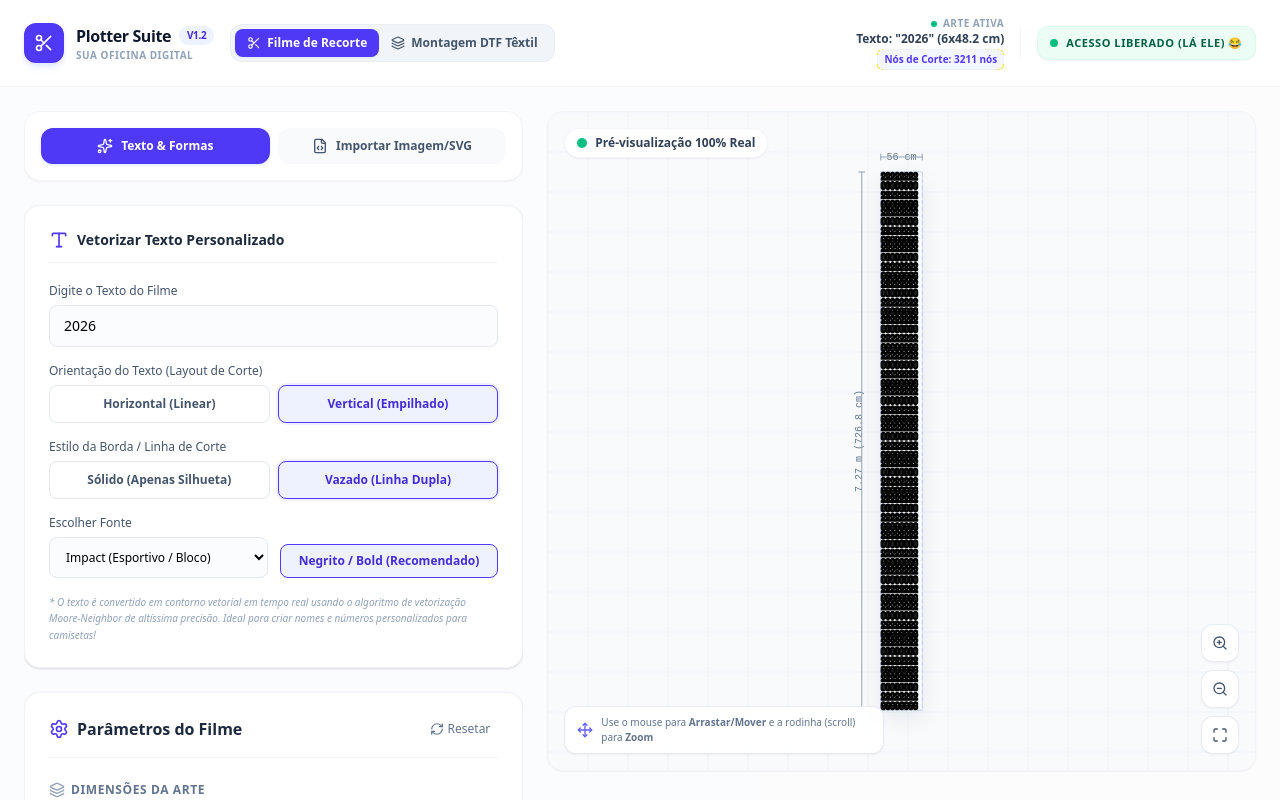
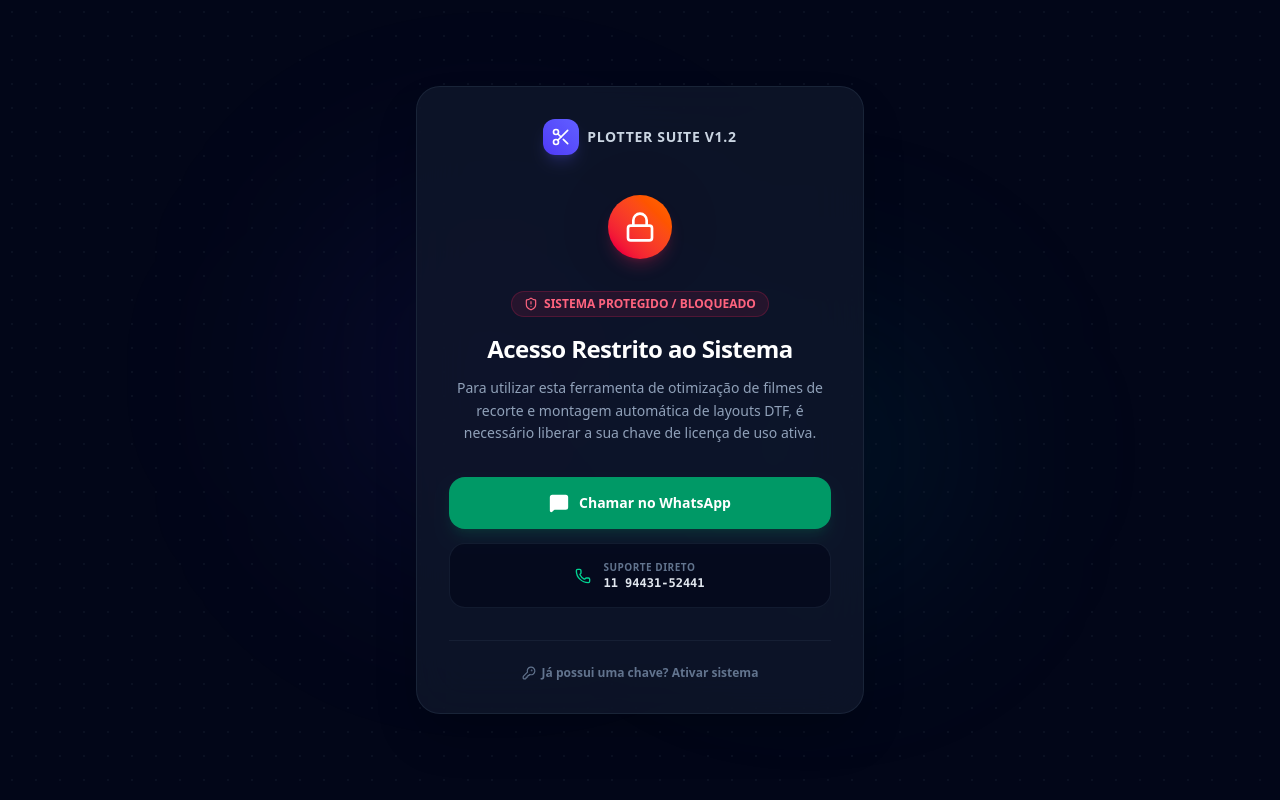
Before and after one commit to sander2026dex/eusoualex, a React (Vite) app: page / in a window 1280 px wide. Shown: the top 800 px of the page. Built offline with nearby package versions, Linux system fonts and the light colour scheme.

Commit message:
feat: add passcode-based access control to application
Implement a locking mechanism that requires a valid passcode to access the application features, stored in local storage to persist user sessions.

```diff
--- a/src/App.tsx
+++ b/src/App.tsx
@@ -12,7 +12,7 @@ import LandingPage from './components/LandingPage';
 import DtfNestingTool from './components/DtfNestingTool';
 import { auth, signOut, User } from './lib/firebase';
 import { onAuthStateChanged } from 'firebase/auth';
-import { Scissors, HelpCircle, Layers, FileCode, Sparkles, LogOut, User as UserIcon } from 'lucide-react';
+import { Scissors, HelpCircle, Layers, FileCode, Sparkles, LogOut, User as UserIcon, Lock, MessageSquare, Phone, ShieldAlert, KeyRound } from 'lucide-react';
 
 const DEFAULT_PARAMS: NestingParams = {
   artworkWidthCm: 12,
@@ -26,6 +26,13 @@ const DEFAULT_PARAMS: NestingParams = {
 };
 
 export default function App() {
+  const [isAppLocked, setIsAppLocked] = useState(() => {
+    return localStorage.getItem('app_unlocked') !== 'true';
+  });
+  const [passcode, setPasscode] = useState('');
+  const [passcodeError, setPasscodeError] = useState(false);
+  const [showPasscodeInput, setShowPasscodeInput] = useState(false);
+
   const [user, setUser] = useState<any>({
     displayName: 'Membro Comunidade DTF',
     email: 'membro@comunidade.com',
@@ -128,6 +135,138 @@ export default function App() {
       }
     }
   };
+
+  const handleUnlock = () => {
+    const cleanKey = passcode.trim().replace(/\s+/g, '');
+    if (cleanKey === '119443152441' || cleanKey.toUpperCase() === 'LIBERAR' || cleanKey.toUpperCase() === 'DTF2026' || cleanKey.toUpperCase() === 'ADMIN') {
+      localStorage.setItem('app_unlocked', 'true');
+      setIsAppLocked(false);
+    } else {
+      setPasscodeError(true);
+      setTimeout(() => setPasscodeError(false), 2200);
+    }
+  };
+
+  if (isAppLocked) {
+    return (
+      <div className="min-h-screen bg-slate-950 text-slate-100 flex items-center justify-center p-4 relative overflow-hidden font-sans">
+        {/* Glowing background highlights */}
+        <div className="absolute top-1/4 left-1/4 w-[350px] h-[350px] bg-indigo-600/10 rounded-full blur-[110px] pointer-events-none"></div>
+        <div className="absolute bottom-1/4 right-1/4 w-[300px] h-[300px] bg-cyan-600/10 rounded-full blur-[100px] pointer-events-none"></div>
+
+        {/* Dot pattern */}
+        <div className="absolute inset-0 bg-[radial-gradient(#1e293b_1px,transparent_1px)] [background-size:24px_24px] opacity-30 pointer-events-none"></div>
+
+        <div className="w-full max-w-md bg-slate-900/80 backdrop-blur-xl border border-slate-800/80 rounded-3xl p-8 shadow-2xl relative z-10 text-center">
+
+          {/* Logo */}
+          <div className="flex items-center justify-center gap-2 mb-8">
+            <div className="w-9 h-9 rounded-xl bg-gradient-to-tr from-indigo-600 to-indigo-500 flex items-center justify-center text-white shadow-lg shadow-indigo-500/20">
+              <Scissors className="w-5 h-5" />
+            </div>
+            <span className="text-sm font-black tracking-wider text-slate-300 uppercase">Plotter Suite v1.2</span>
+          </div>
+
+          {/* Animated Lock Circle */}
+          <div className="relative w-20 h-20 mx-auto mb-6 flex items-center justify-center">
+            <div className="absolute inset-0 bg-rose-500/10 rounded-full animate-ping opacity-75"></div>
+            <div className="absolute inset-2 bg-gradient-to-tr from-rose-600 to-orange-500 rounded-full shadow-lg shadow-rose-500/20"></div>
+            <Lock className="w-8 h-8 text-white relative z-10" />
+          </div>
+
+          {/* Status Alert */}
+          <span className="inline-flex items-center gap-1.5 px-3 py-1 bg-rose-500/10 border border-rose-500/20 text-rose-400 text-xs font-black rounded-full mb-4">
+            <ShieldAlert className="w-3.5 h-3.5" />
+            SISTEMA PROTEGIDO / BLOQUEADO
+          </span>
+
+          {/* Locked Message */}
+          <h2 className="text-2xl font-black text-white tracking-tight mb-3">
+            Acesso Restrito ao Sistema
+          </h2>
+          <p className="text-sm text-slate-400 font-medium leading-relaxed mb-8">
+            Para utilizar esta ferramenta de otimização de filmes de recorte e montagem automática de layouts DTF, é necessário liberar a sua chave de licença de uso ativa.
+          </p>
+
+          {/* Contact Actions */}
+          <div className="space-y-3.5">
+            <a
+              href="https://wa.me/55119443152441?text=Olá!%20Gostaria%20de%20liberar%20meu%20acesso%20ao%20Gerador%20de%20Filmes%20de%20Recorte%20e%20DTF."
+              target="_blank"
+              rel="noopener noreferrer"
+              className="w-full bg-emerald-600 hover:bg-emerald-500 text-white font-black text-sm py-4 px-6 rounded-2xl shadow-lg shadow-emerald-600/15 hover:shadow-emerald-600/25 transition-all duration-150 flex items-center justify-center gap-2.5 cursor-pointer active:scale-95"
+            >
+              <MessageSquare className="w-5 h-5 fill-current" />
+              Chamar no WhatsApp
+            </a>
+
+            <div className="bg-slate-950/60 border border-slate-800/60 p-4 rounded-2xl flex items-center justify-center gap-3">
+              <Phone className="w-4 h-4 text-emerald-400 shrink-0" />
+              <div className="text-left">
+                <p className="text-[10px] text-slate-500 font-bold uppercase tracking-wider">Suporte Direto</p>
+                <p className="text-xs font-black text-slate-200 select-all font-mono">11 94431-52441</p>
+              </div>
+            </div>
+          </div>
+
+          {/* Admin Unlock Key Toggle */}
+          <div className="mt-8 pt-6 border-t border-slate-800/60">
+            {!showPasscodeInput ? (
+              <button
+                type="button"
+                onClick={() => setShowPasscodeInput(true)}
+                className="text-xs text-slate-500 hover:text-slate-300 font-black transition-colors flex items-center gap-1.5 mx-auto"
+              >
+                <KeyRound className="w-3.5 h-3.5" />
+                Já possui uma chave? Ativar sistema
+              </button>
+            ) : (
+              <div className="space-y-3">
+                <div className="relative">
+                  <input
+                    type="password"
+                    placeholder="Digite sua Chave de Acesso"
+                    value={passcode}
+                    onChange={(e) => setPasscode(e.target.value)}
+                    onKeyDown={(e) => {
+                      if (e.key === 'Enter') handleUnlock();
+                    }}
+                    className={`w-full bg-slate-950 border text-center text-sm font-bold text-white px-4 py-3 rounded-xl focus:outline-none transition-colors ${
+                      passcodeError
+                        ? 'border-rose-500 focus:border-rose-500 animate-pulse'
+                        : 'border-slate-800 focus:border-slate-700'
+                    }`}
+                  />
+                  {passcodeError && (
+                    <span className="absolute -bottom-5 left-0 right-0 text-[10px] text-rose-500 font-bold">
+                      Chave inválida. Tente novamente!
+                    </span>
+                  )}
+                </div>
+                <div className="flex gap-2 pt-2">
+                  <button
+                    type="button"
+                    onClick={() => setShowPasscodeInput(false)}
+                    className="flex-1 bg-slate-800 hover:bg-slate-700 text-slate-300 font-black text-xs py-2.5 px-3 rounded-xl transition-colors cursor-pointer"
+                  >
+                    Voltar
+                  </button>
+                  <button
+                    type="button"
+                    onClick={handleUnlock}
+                    className="flex-1 bg-indigo-600 hover:bg-indigo-500 text-white font-black text-xs py-2.5 px-3 rounded-xl shadow-md transition-colors cursor-pointer"
+                  >
+                    Ativar
+                  </button>
+                </div>
+              </div>
+            )}
+          </div>
+
+        </div>
+      </div>
+    );
+  }
 
   if (authLoading) {
     return (
```
